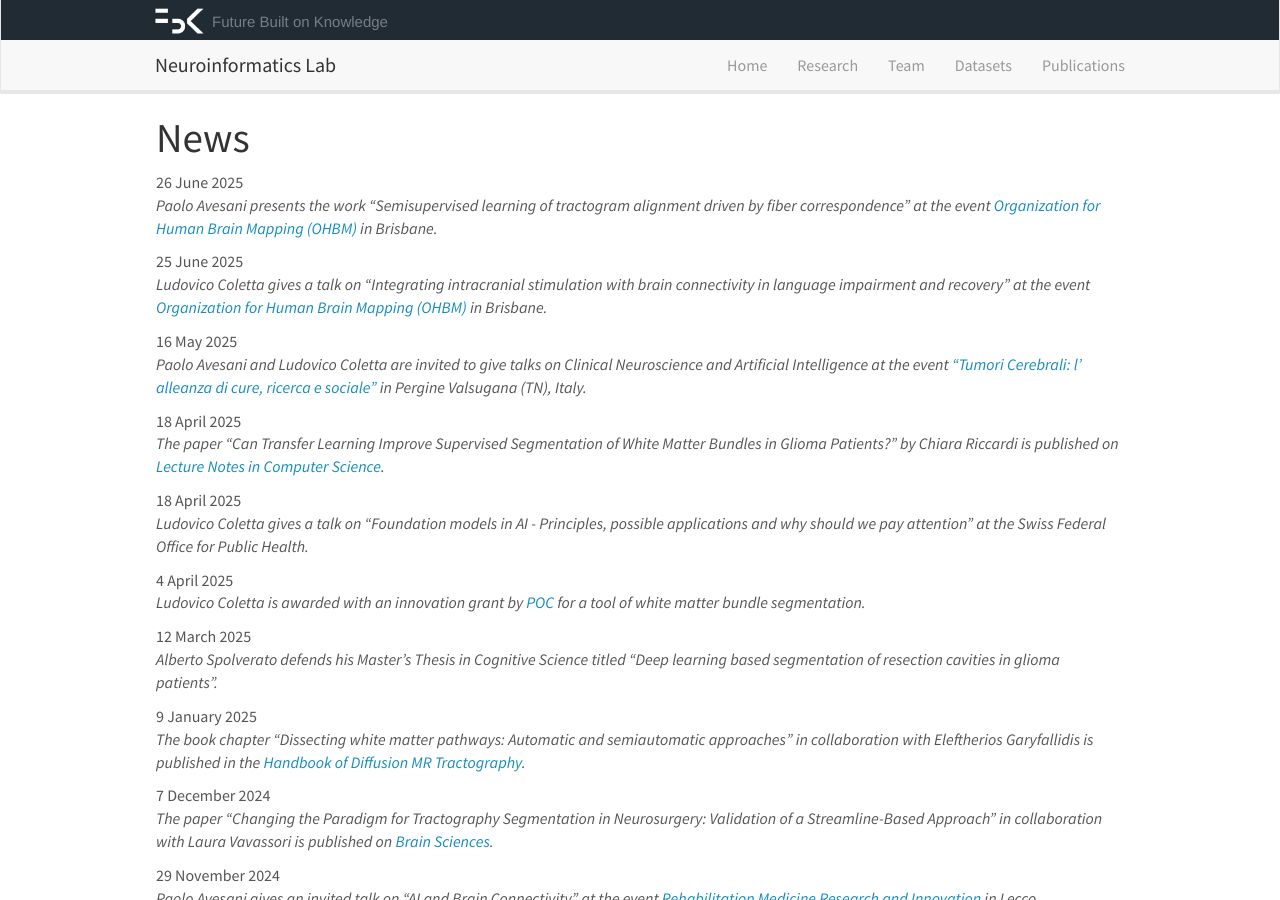
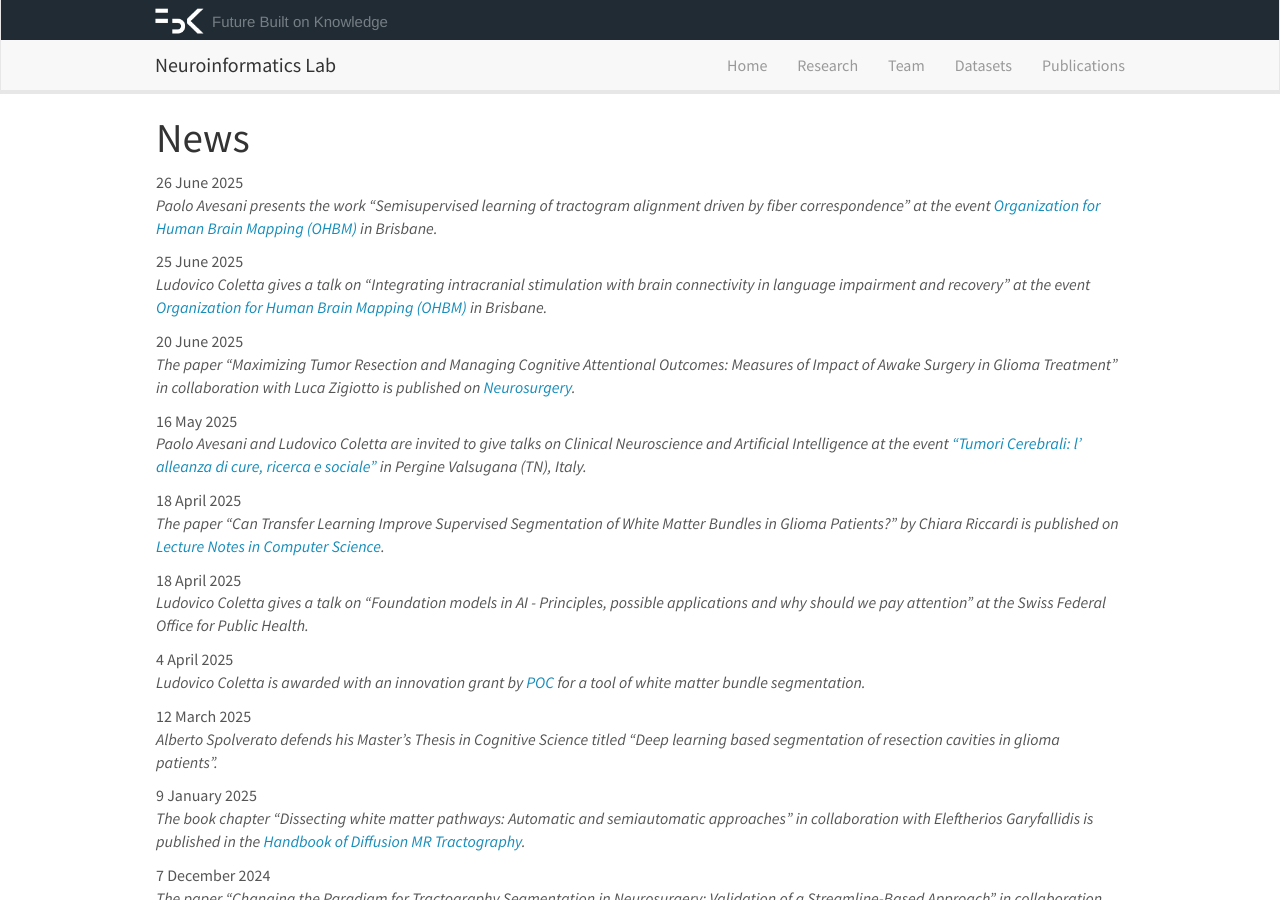
Before and after one commit to FBK-NILab/FBK-NILab.github.io, a Jekyll site: the page built from _pages/allnews.md, in a window 1280 px wide and 900 px high. Built offline with Jekyll 4.4.1, drawn with Linux system fonts in a browser that asks for light colours; nearby versions of some CDN libraries.

Commit message:
Added pub Zigiotto

```diff
--- a/_data/news.yml
+++ b/_data/news.yml
@@ -3,6 +3,10 @@
 
 - date: 25 June 2025
   headline: Ludovico Coletta gives a talk on "Integrating intracranial stimulation with brain connectivity in language impairment and recovery" at the event <a href='https://www.humanbrainmapping.org/i4a/pages/index.cfm?pageid=4229'>Organization for Human Brain Mapping (OHBM)</a> in Brisbane.
+
+- date: 20 June 2025
+  headline: |
+    The paper “Maximizing Tumor Resection and Managing Cognitive Attentional Outcomes: Measures of Impact of Awake Surgery in Glioma Treatment” in collaboration with Luca Zigiotto is published on <a href='https://doi.org/10.1227/neu.0000000000003591'>Neurosurgery</a>.
 
 - date: 16 May 2025
   headline: |
```
